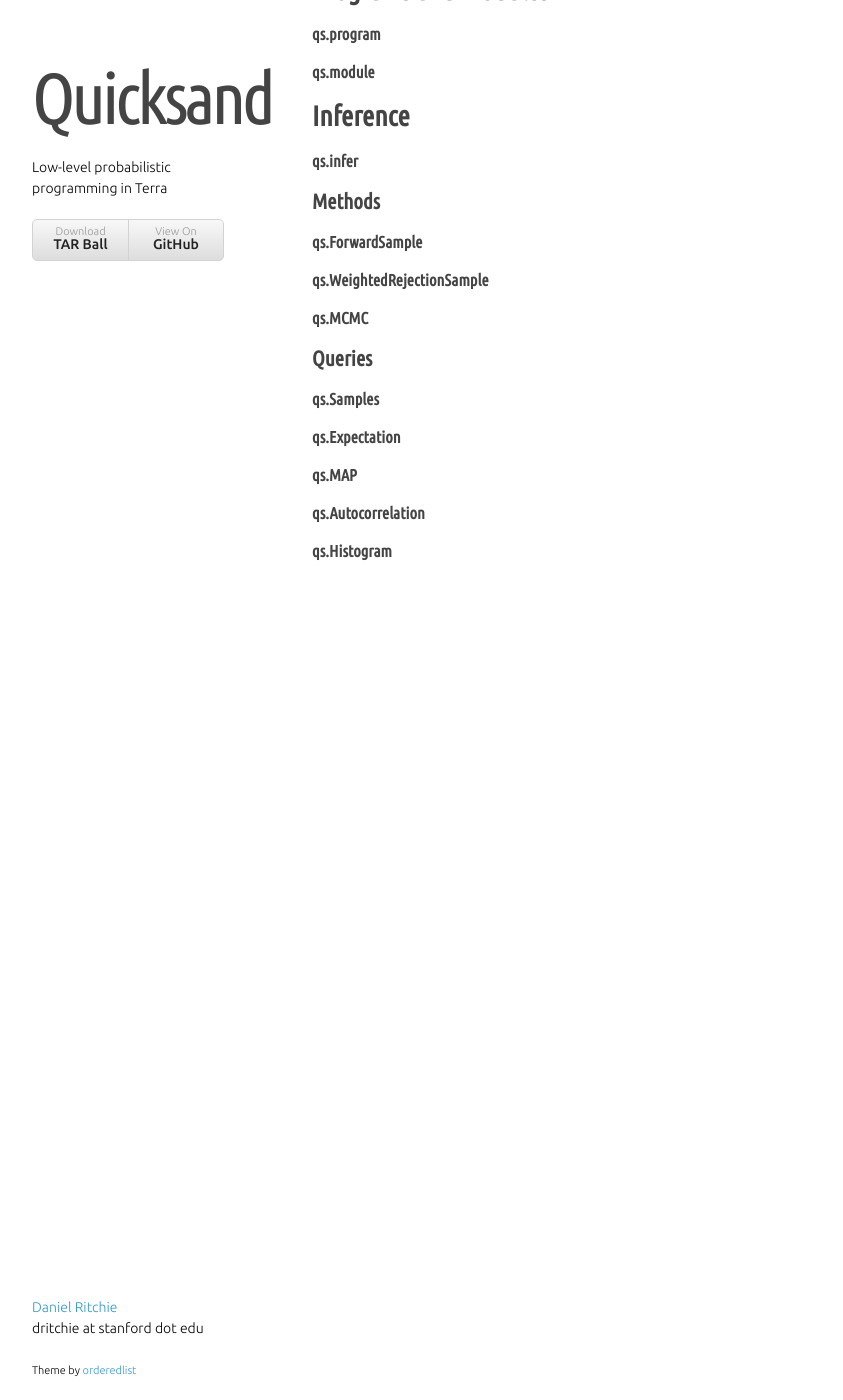
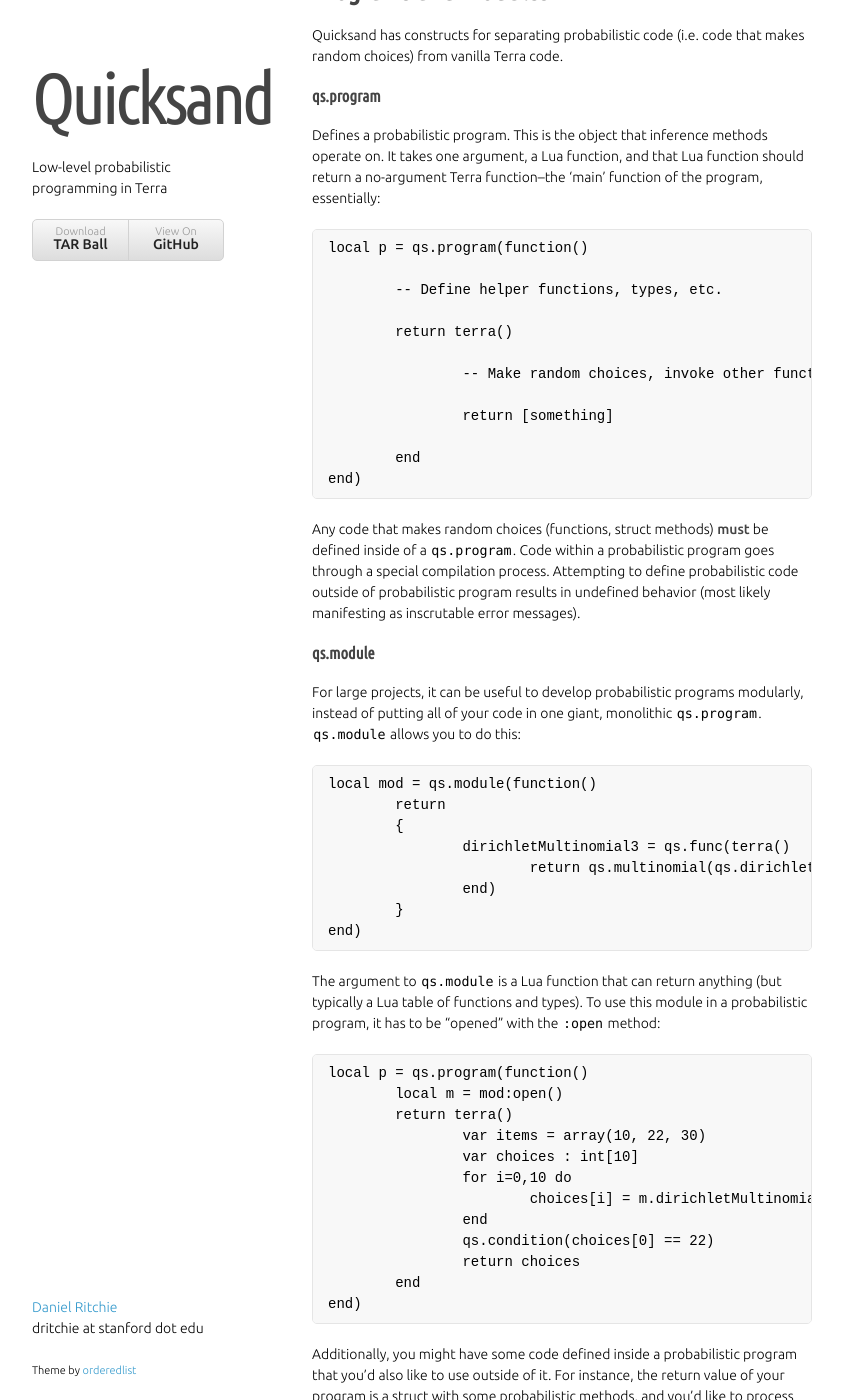
Before and after one commit to dritchie/quicksand, a Jekyll site: the page built from index.md, in a window 1280 px wide and 1400 px high, scrolled down 7871 px. Shown: the whole window, without its empty margins (218-1061 px from the left). Built offline with Jekyll 4.4.1, drawn with Linux system fonts in a browser that asks for light colours; some web fonts are replaced; some of the changed text lies outside the part shown.

Commit message:
Programs and modules.

```diff
--- a/index.md
+++ b/index.md
@@ -265,11 +265,98 @@
 
 Other looping constructs, such as native for loops, while loops, or other iterator-based loops, are also perfectly fine to use with Quicksand. However, `qs.range` tracks information about loop nesting, so using it allows more efficient inference in e.g. programs that use nested loops where the number of loop iterations are derived from random choices.
 
+
 # Programs and Modules
+
+Quicksand has constructs for separating probabilistic code (i.e. code that makes random choices) from vanilla Terra code.
 
 ### qs.program
 
+Defines a probabilistic program. This is the object that inference methods operate on. It takes one argument, a Lua function, and that Lua function should return a no-argument Terra function--the 'main' function of the program, essentially:
+
+	local p = qs.program(function()
+
+		-- Define helper functions, types, etc.
+
+		return terra()
+
+			-- Make random choices, invoke other functions, etc.
+
+			return [something]
+
+		end
+	end)
+
+Any code that makes random choices (functions, struct methods) **must** be defined inside of a `qs.program`. Code within a probabilistic program goes through a special compilation process. Attempting to define probabilistic code outside of probabilistic program results in undefined behavior (most likely manifesting as inscrutable error messages).
+
 ### qs.module
+
+For large projects, it can be useful to develop probabilistic programs modularly, instead of putting all of your code in one giant, monolithic `qs.program`. `qs.module` allows you to do this:
+
+	local mod = qs.module(function()
+		return
+		{
+			dirichletMultinomial3 = qs.func(terra()
+				return qs.multinomial(qs.dirichlet(array(1.0, 1.0, 1.0)))
+			end)
+		}
+	end)
+
+The argument to `qs.module` is a Lua function that can return anything (but typically a Lua table of functions and types). To use this module in a probabilistic program, it has to be "opened" with the `:open` method:
+
+	local p = qs.program(function()
+		local m = mod:open()
+		return terra()
+			var items = array(10, 22, 30)
+			var choices : int[10]
+			for i=0,10 do
+				choices[i] = m.dirichletMultinomial3()
+			end
+			qs.condition(choices[0] == 22)
+			return choices
+		end
+	end)
+
+Additionally, you might have some code defined inside a probabilistic program that you'd also like to use outside of it. For instance, the return value of your program is a struct with some probabilistic methods, and you'd like to process the results that inference gives you. `qs.module` facilitates this use case, too, with the `:openAs` method:
+
+	local mod = qs.module(function()
+
+		local struct Vec { data: qs.real[2] }
+
+		Vec.methods.sampleRand = qs.method(terra(self: &Vec)
+			self.data[0] = qs.gaussian(0.0, 1.0, {struc=false})
+			self.data[1] = qs.gaussian(0.0, 1.0, {struc=false})
+		end)
+
+		terra Vec:normSq()
+			return self.data[0]*self.data[0] +
+				   self.data[1]*self.data[1]
+		end
+
+		return { Vec = Vec }
+	end)
+
+	local p = qs.program(function()
+		local m = mod:open()
+		return terra()
+			var vecs : m.Vec[10]
+			for i=0,10 do
+				vecs[i]:sampleRand()
+				qs.condition(vecs[i]:normSq() > 0.5)
+			end
+			return vecs
+		end
+	end)
+
+	-- Function for processing the return value
+	local m = mod:openAs(p)
+	local terra totalNorm(vecs: m.Vec[10])
+		var sum = vecs[0]:normSq()
+		for i=1,10 do sum = sum + vecs[i]:normSq() end
+		return sum
+	end
+
+`:openAs` is necessary because probabilistic code compiles differently depending on the program that is using it. In fact, it is an error to use `:open` outside of a `qs.program`.
 
 
 # Inference
```
